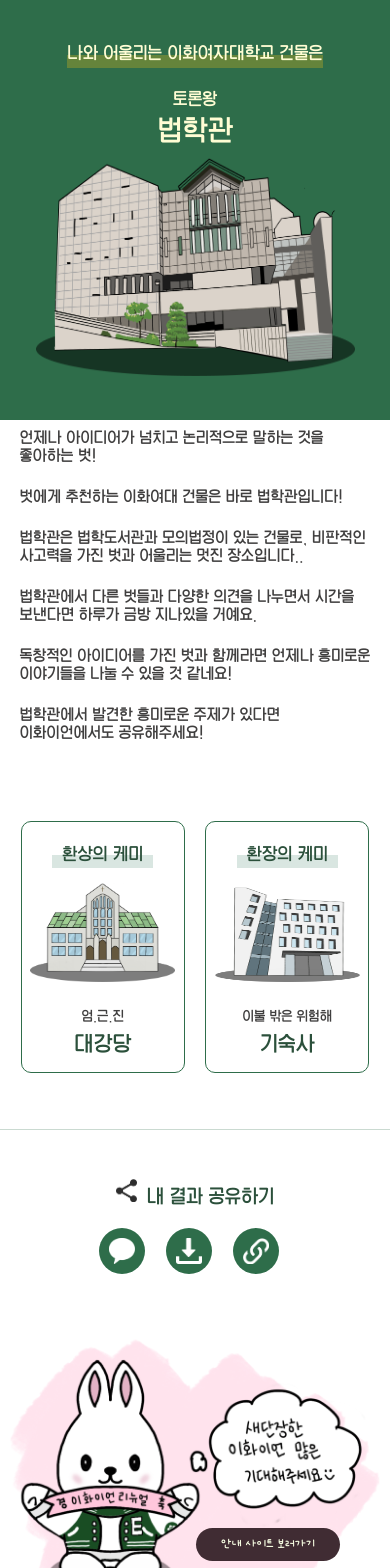
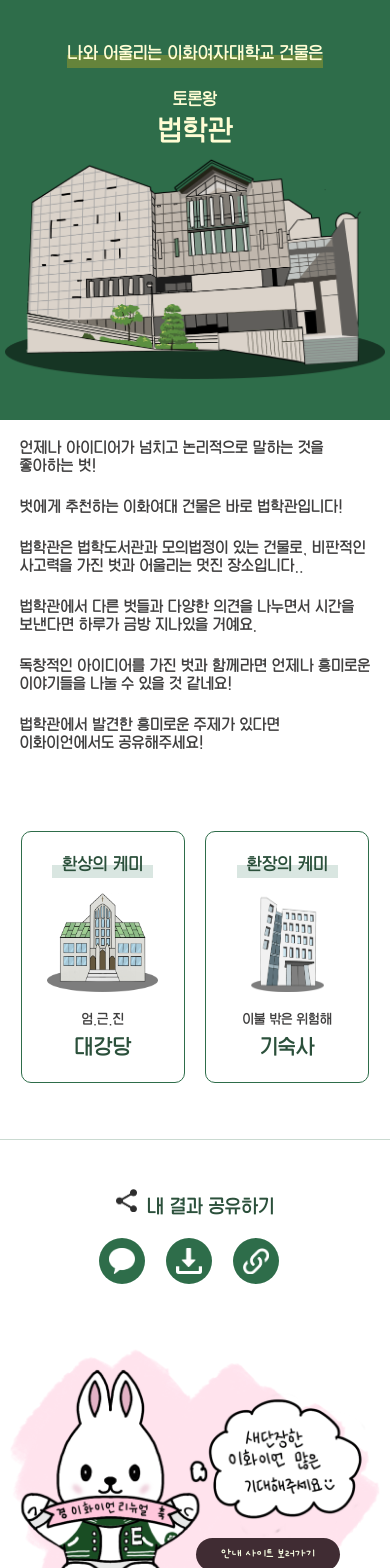
Before and after one commit to rkdmsals/ewha-mbti, a React (Create React App) app in the folder client/: page /test/result/1 in a window 390 px wide. Shown: the top 1568 px of the page. Built offline with nearby package versions, Linux system fonts and the light colour scheme.

Commit message:
결과 페이지 이미지 높이 수정

```diff
--- a/client/src/components/views/Results/Result.css
+++ b/client/src/components/views/Results/Result.css
@@ -9,13 +9,14 @@
     width: 465px;
     float: center;
     margin: 0 auto;
+    padding-top: 32px;
 }
 
 .ResultImageFrame {
     width: 100%;
     box-sizing: border-box;
     background-color: #2E6D4A;
-    height: 460px;
+    height: 475px;
     color: #FFFDD4;
     text-align: center;
     font-size: 18px;
@@ -40,9 +41,10 @@
 }
 
 .TypeImg {
-    width: 319px;
-    max-height: 220px;
+    max-width: 380px;
+    height: 250px;
     padding-bottom: 26px;
+    object-fit: contain;
     /* max-height: 50%; */
 }
 
@@ -50,7 +52,6 @@
     width: 100%;
     height: 86px;
     /* max-height: 50px; */
-    padding-top: 32px;
     margin-bottom: 10px;
     display: flex;
     justify-content: space-evenly;
@@ -132,8 +133,8 @@
 }
 
 .ChemiImg {
-    width: 153px;
-    max-height: 96px;
+    max-width: 90%;
+    height: 96px;
     padding-top: 17px;
 }
 
@@ -188,6 +189,7 @@
 
     .ResultFrame {
         width: 100vw;
+        padding-top: 10px;
     }
 
     .ResultImageFrame {
@@ -220,7 +222,6 @@
     .ResultPercent {
         width: 100%;
         height: 86px;
-        padding-top: 10px;
         margin-bottom: 10px;
         font-size: 16px;
     }
@@ -249,14 +250,13 @@
     }
 
     .ChemiImg {
-        width: 145px;
-        max-height: 99px;
+        height: 99px;
         padding-top: 15px;
     }
 
     .ChemiMiddle {
         font-size: 14px;
-        margin-top: 22px;
+        margin-top: 15px;
     }
 
     .ChemiName {
@@ -308,7 +308,7 @@
     }
 
     .ChemistryPage {
-        padding-top: 55px;
+        padding-top: 20px;
     }
 
     .ChemiTitle {
@@ -318,14 +318,12 @@
     }
 
     .ChemiImg {
-        width: 117px;
-        max-height: 91px;
+        height: 91px;
         padding-top: 11px;
     }
 
     .ChemiMiddle {
         font-size: 13px;
-        margin-top: 18px;
     }
 
     .ChemiName {
```
